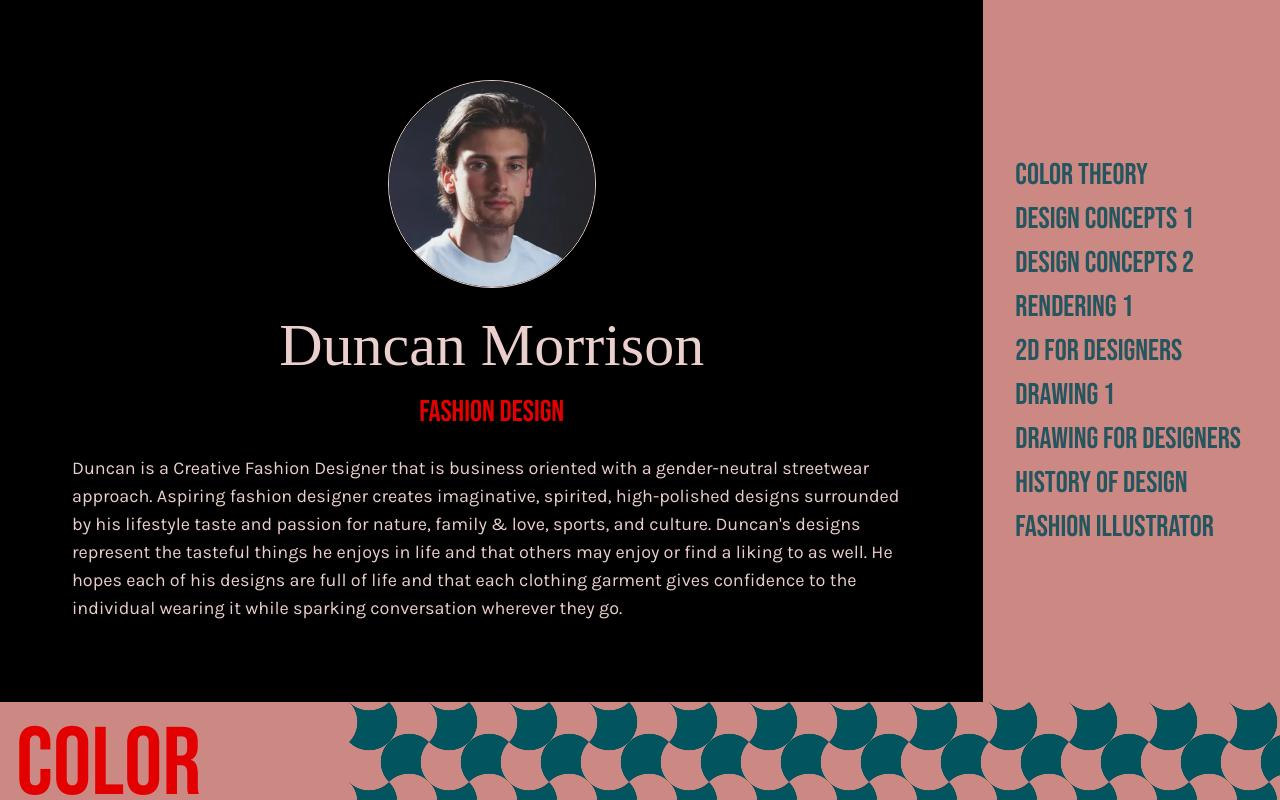
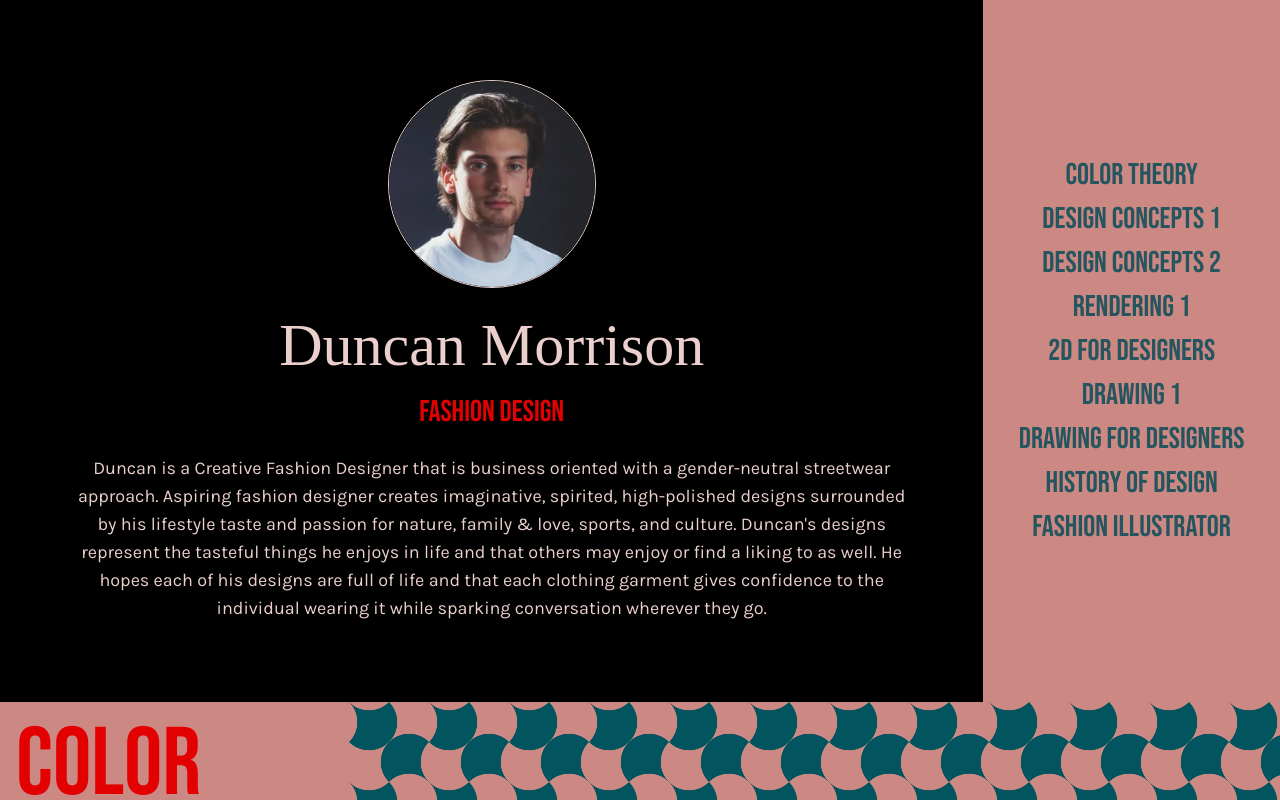
Before and after one commit to lizamorr/duncan, a React (Create React App) app: page / in a window 1280 px wide. Shown: the top 800 px of the page. Built offline with nearby package versions, Linux system fonts and the light colour scheme; a web font is replaced by a local one.

Commit message:
text center

```diff
--- a/src/App.tsx
+++ b/src/App.tsx
@@ -7,7 +7,7 @@ import ColorTheory from './portfolio/color-theory/ColorTheory';
 function App() {
   return (
     <>
-      <div className="flex flex-col md:flex-row">
+      <div className="flex flex-col md:flex-row text-center">
         <About />
         <Menu />
       </div>
```
